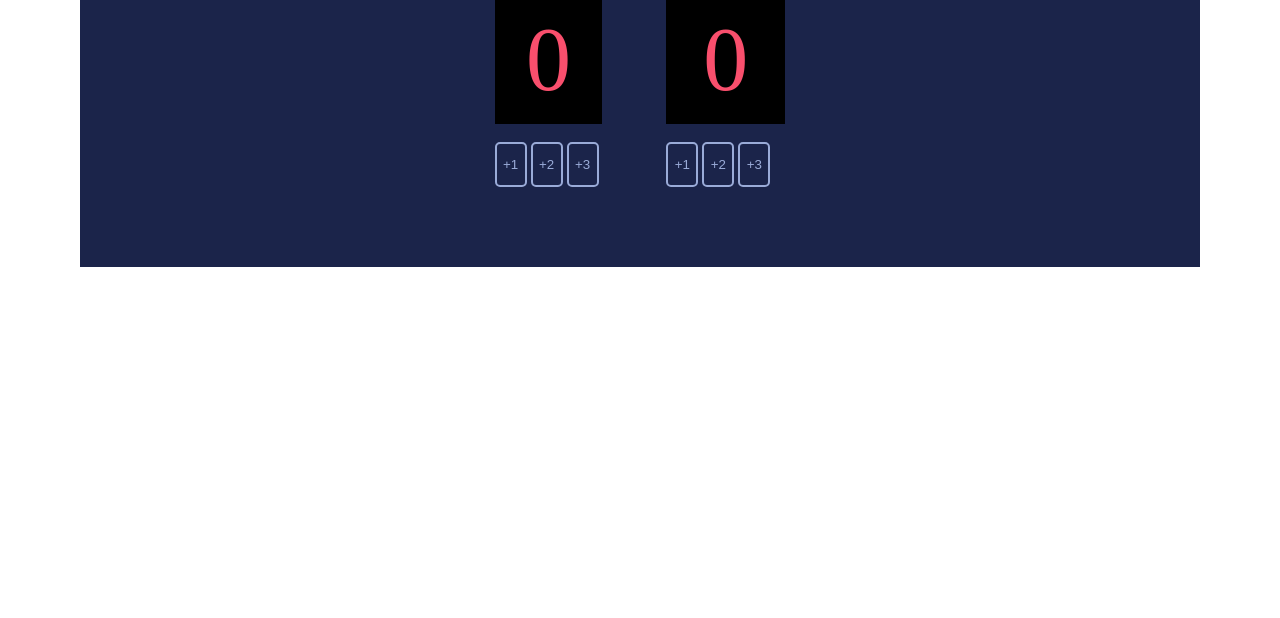
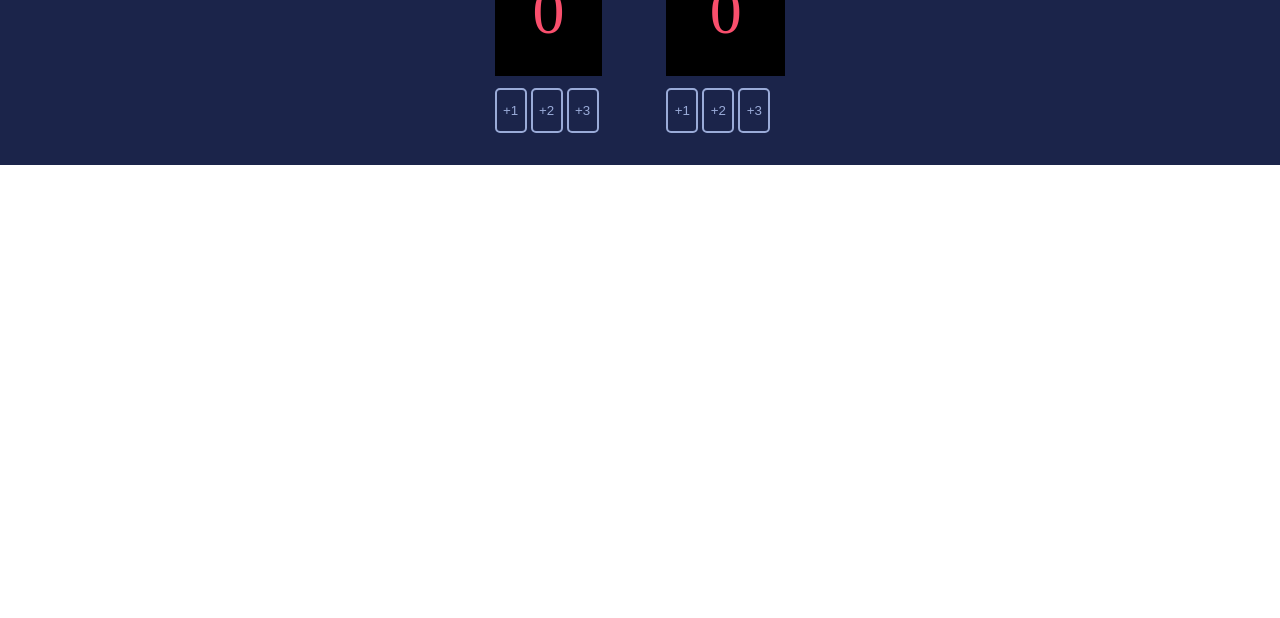
Before and after one commit to Adaking-slack/basketball-score-count, a plain HTML site: page index.html in a window 1280 px wide. Shown: the part 182-800 px from the top of the page. Drawn offline with Linux system fonts and the light colour scheme; a web font is replaced by a local one.

Commit message:
initial commit

```diff
--- a/style.css
+++ b/style.css
@@ -4,25 +4,26 @@
 }
 body{
     padding-top: 3em;
+
 }
 main{
     display: flex;
     justify-content: center;
-    padding: 3em;
     background-color: #1B244A;
-    max-width: 80%;
+    max-width: 100%;
     margin: 0 auto;
 
+}
+.container{
+    max-width: 60%;
 }
 
 #container1{
     padding: 2em;
-    max-width: 90%;
 }
 
 #container2{
     padding: 2em;
-    max-width: 90%;
 }
 
 .container h3{
@@ -37,7 +38,7 @@ main{
 }
 .container p{
     text-align: center;
-    font-size: 90px;
+    font-size: 4em;
     font-family: 'Cursed Timer ULiL';
     color: #F94F6D;
     background-color: black;
```
